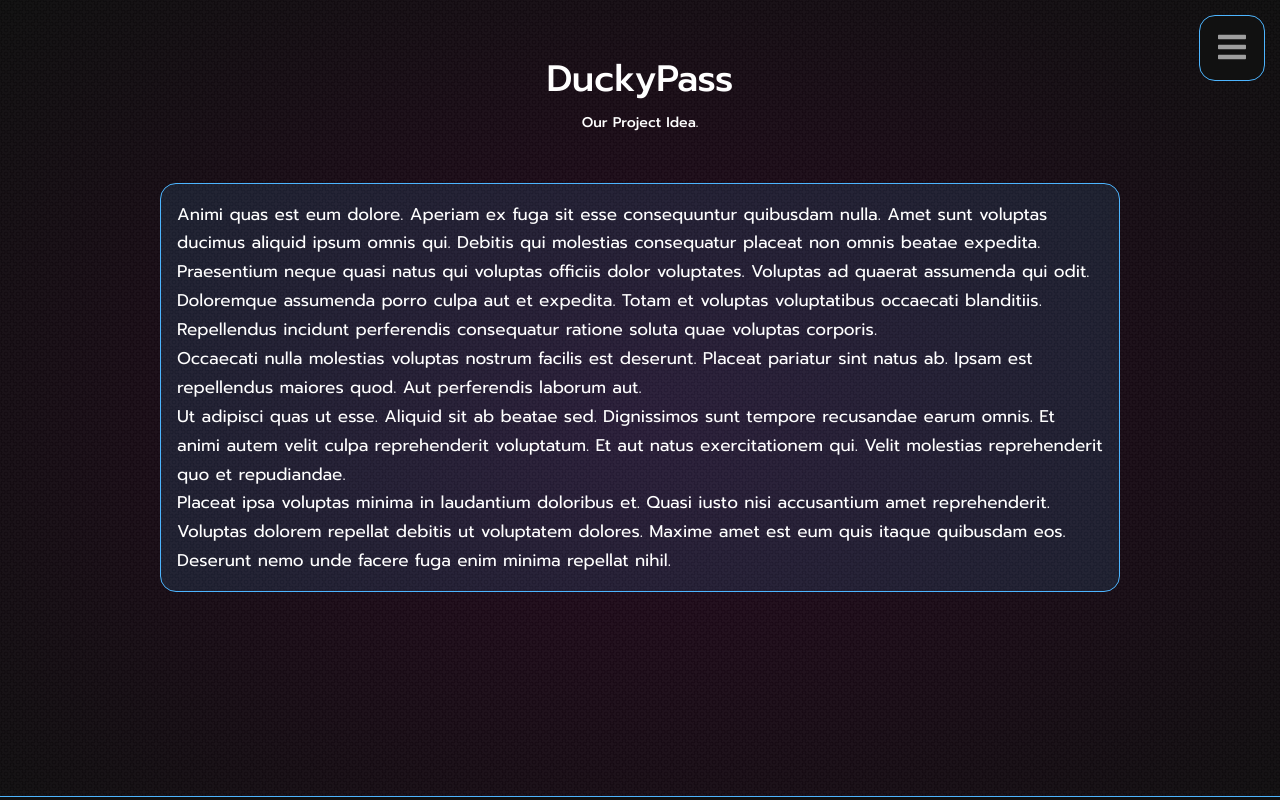
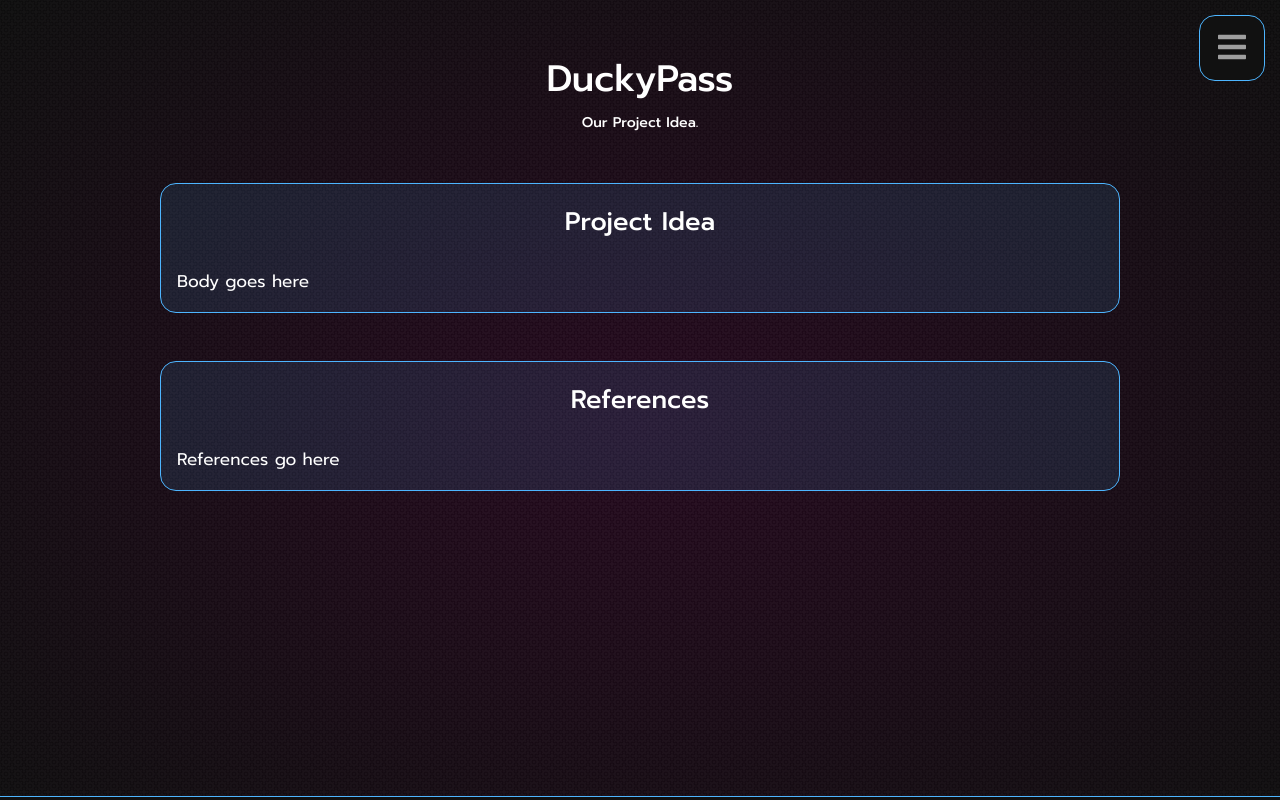
Before and after one commit to skdxxb95/technomancers, a React (Create React App) app: page /#/projectidea in a window 1280 px wide. Shown: the top 800 px of the page. Built offline with nearby package versions, Linux system fonts and the light colour scheme.

Commit message:
Formatted Project Idea page and other alterations

```diff
--- a/src/components/GroupReflection/GroupReflection.jsx
+++ b/src/components/GroupReflection/GroupReflection.jsx
@@ -60,10 +60,7 @@ const GroupReflection = () => {
               {/*------ THIS IS WHERE YOU STOP ------*/}
             </div>
         </div>
-            {/*------ THIS IS WHERE YOU STOP ------*/}
-            {/*------ THIS IS WHERE YOU STOP ------*/}
-            {/*------ THIS IS WHERE YOU STOP ------*/}
-        </div>
+      </div>
     </section>
   )
 }
--- a/src/components/ProjectIdea/ProjectIdea.jsx
+++ b/src/components/ProjectIdea/ProjectIdea.jsx
@@ -8,23 +8,22 @@ const ProjectIdea = () => {
         <div className="projectidea-content">
           <h1>DuckyPass</h1>
           <h5>Our Project Idea.</h5>
-          {/*------ THIS IS WHERE YOU ENTER CONTENT ------*/}
-          {/*------ THIS IS WHERE YOU ENTER CONTENT ------*/}
-          {/*------ THIS IS WHERE YOU ENTER CONTENT ------*/}
-          <p>
-          Animi quas est eum dolore. Aperiam ex fuga sit esse consequuntur quibusdam nulla. Amet sunt voluptas ducimus aliquid ipsum omnis qui. Debitis qui molestias consequatur placeat non omnis beatae expedita.
-          <br></br>
-          Praesentium neque quasi natus qui voluptas officiis dolor voluptates. Voluptas ad quaerat assumenda qui odit. Doloremque assumenda porro culpa aut et expedita. Totam et voluptas voluptatibus occaecati blanditiis. Repellendus incidunt perferendis consequatur ratione soluta quae voluptas corporis.
-          <br></br>
-          Occaecati nulla molestias voluptas nostrum facilis est deserunt. Placeat pariatur sint natus ab. Ipsam est repellendus maiores quod. Aut perferendis laborum aut.
-          <br></br>
-          Ut adipisci quas ut esse. Aliquid sit ab beatae sed. Dignissimos sunt tempore recusandae earum omnis. Et animi autem velit culpa reprehenderit voluptatum. Et aut natus exercitationem qui. Velit molestias reprehenderit quo et repudiandae.
-          <br></br>
-          Placeat ipsa voluptas minima in laudantium doloribus et. Quasi iusto nisi accusantium amet reprehenderit. Voluptas dolorem repellat debitis ut voluptatem dolores. Maxime amet est eum quis itaque quibusdam eos. Deserunt nemo unde facere fuga enim minima repellat nihil.
-          </p>
-          {/*------ THIS IS WHERE YOU STOP ------*/}
-          {/*------ THIS IS WHERE YOU STOP ------*/}
-          {/*------ THIS IS WHERE YOU STOP ------*/}
+          <div className='projectidea-body'>
+            <h2>
+              Project Idea
+            </h2>
+            <p>
+              Body goes here
+            </p>
+          </div>
+          <div className='projectidea-references'>
+            <h2>
+              References
+            </h2>
+            <p>
+              References go here
+            </p>
+          </div>
         </div>
       </div>
     </section>
--- a/src/components/ProjectIdea/projectidea.css
+++ b/src/components/ProjectIdea/projectidea.css
@@ -19,11 +19,17 @@
     margin-bottom: 3rem;
 }
 
-.projectidea-content p {
+.projectidea-content h2 {
+    text-align: center;
+    margin-bottom: 1.5rem;
+}
+
+.projectidea-content > div {
     color: var(--color-white);
     background: var(--color-primary-variant);
     padding: 1rem;
     border: 1px solid transparent;
     border-radius: 1rem;
     border-color: var(--color-primary);
+    margin-bottom: 3rem;
 }
```
